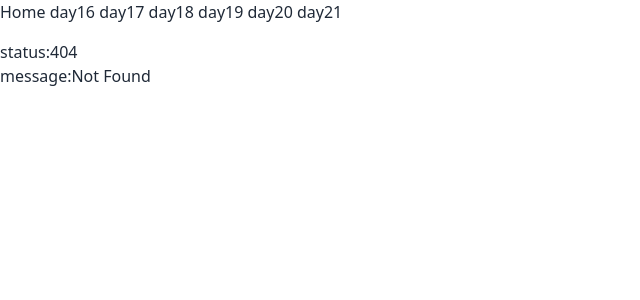
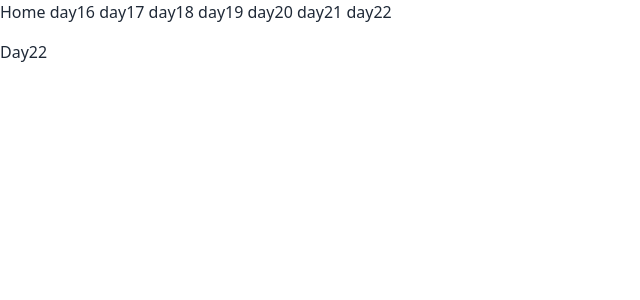
Before and after one commit to toddLiao469469/30days-for-svelte5, a SvelteKit app: page /day22 in a window 1280 px wide. Before the commit this address had no page. Shown: the top 300 px of the page, without its empty margins (0-640 px from the left). Built offline with nearby package versions, Linux system fonts and the light colour scheme.

Commit message:
feat: add day22 (#14)

```diff
--- a/src/routes/+layout.svelte
+++ b/src/routes/+layout.svelte
@@ -20,6 +20,7 @@
 	<a href="/day19">day19</a>
 	<a href="/day20">day20</a>
 	<a href="/day21">day21</a>
+	<a href="/day22" data-sveltekit-preload-data="hover" data-sveltekit-preload-code="eager">day22</a>
 </nav>
 
 <QueryClientProvider client={queryClient}>
--- a/src/routes/+page.svelte
+++ b/src/routes/+page.svelte
@@ -9,7 +9,7 @@
 	const handleClick = (name: string) => {
 		console.log(`Hello, ${name}!`);
 	};
-	console.log('data', data);
+	// console.log('data', data);
 </script>
 
 <h1 id="title">Hi, <span class="name">{name}</span>! Welcome to SvelteKit</h1>
--- /dev/null
+++ b/src/routes/day22/+page.svelte
@@ -0,0 +1 @@
+<h1>Day22</h1>
--- /dev/null
+++ b/src/routes/day22/+page.ts
@@ -0,0 +1,9 @@
+import type { PageLoad } from './$types';
+
+export const load: PageLoad = async () => {
+	console.log('day22/+page.ts load');
+	return {
+		foo: 'foo',
+		bar: 'bar'
+	};
+};
```
